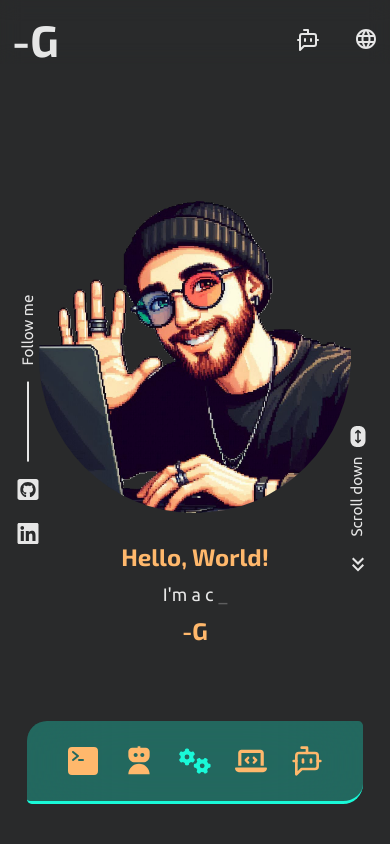
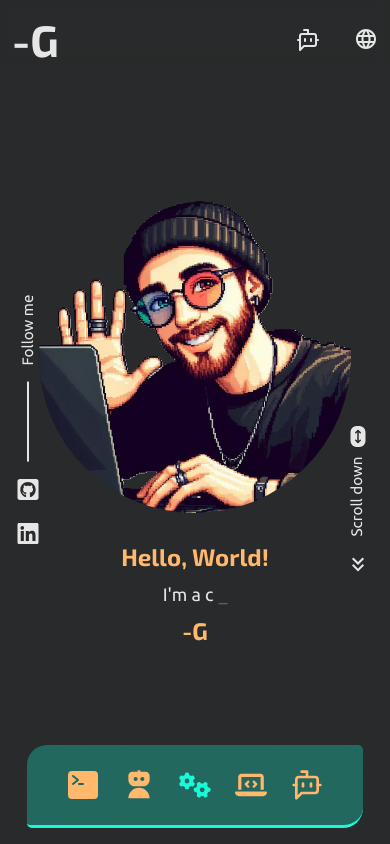
Before and after one commit to d4shG/personal-site, a Next.js app: page / in a window 390 px wide. Shown: the top 844 px of the page. Built offline with nearby package versions, Linux system fonts and the light colour scheme; no server answers.

Commit message:
mobile navbar hotfix

```diff
--- a/styles/navbar_styles.scss
+++ b/styles/navbar_styles.scss
@@ -7,6 +7,10 @@
         left: 50%;
         transform: translateX(-50%);
         bottom: 2.5rem;
+
+        @include respond(tablet-portrait) {
+            bottom: 1rem;
+        }
     }
 
     &-menu {
@@ -51,10 +55,10 @@
                 z-index: 1;
             }
 
-
         }
 
-        li:hover a, li:hover a.current {
+        li:hover a,
+        li:hover a.current {
             color: $background-shade;
         }
 
```
